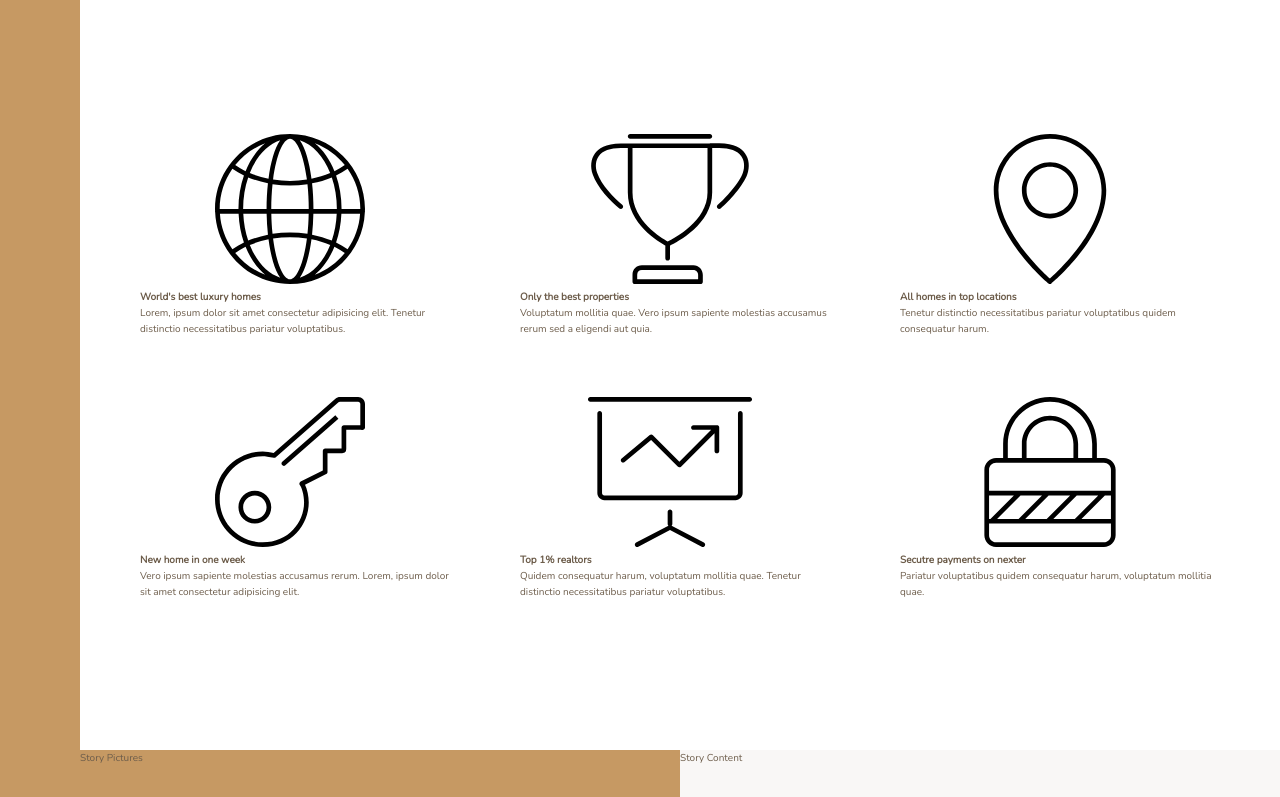
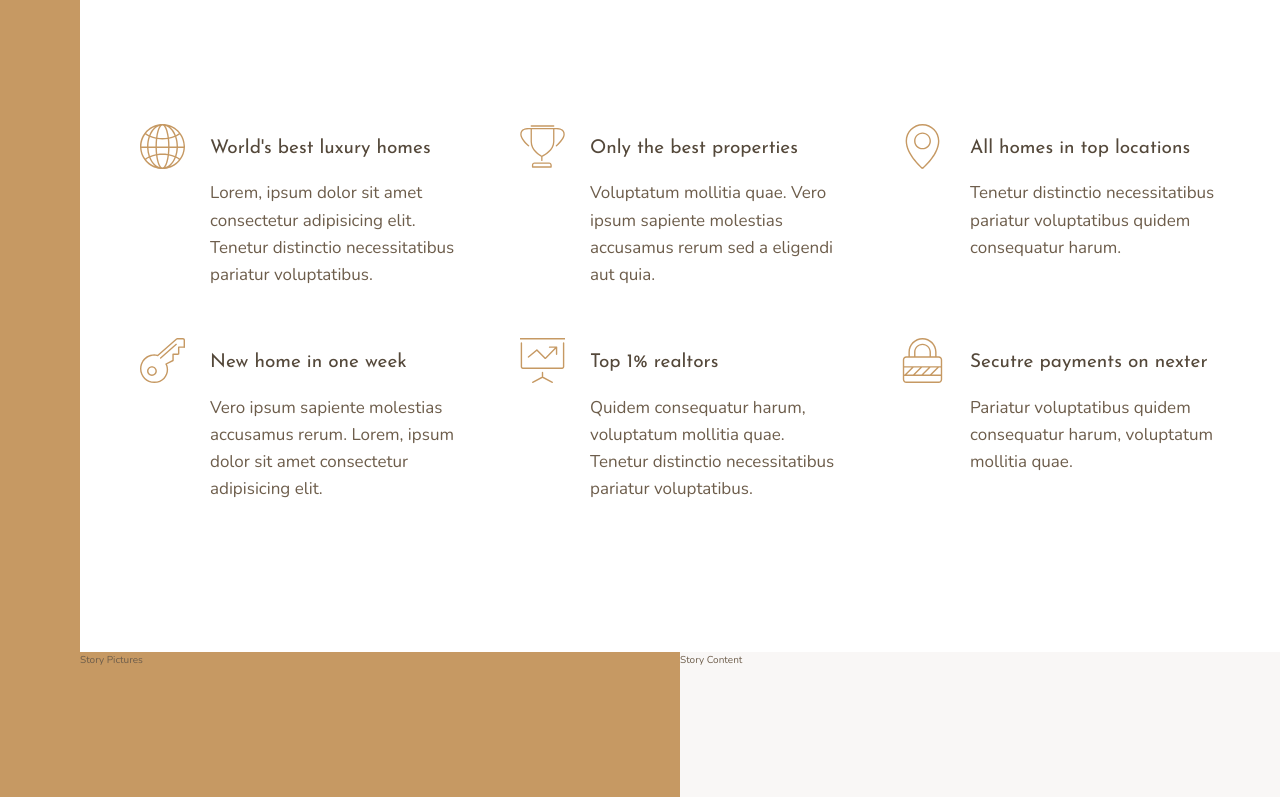
Before and after one commit to AndreasDeveloper/Nexter-Website, a website: page index.html in a window 1280 px wide. Shown: the part 656-1453 px from the top of the page. Drawn offline with nearby package versions, Linux system fonts and the light colour scheme.

Commit message:
Finished building Features section. Made features section responsive. | Update #4 |

```diff
--- a/index.html
+++ b/index.html
@@ -37,7 +37,7 @@
                 <svg class="feature__icon">
                     <use xlink:href="resources/images/sprite.svg#icon-global"></use>
                 </svg>
-                <h4 class="heading-4">World's best luxury homes</h4>
+                <h4 class="heading-4 heading-4--dark">World's best luxury homes</h4>
                 <p class="feature__text">Lorem, ipsum dolor sit amet consectetur adipisicing elit. Tenetur distinctio necessitatibus pariatur voluptatibus.</p>
             </div>
 
@@ -46,7 +46,7 @@
                 <svg class="feature__icon">
                     <use xlink:href="resources/images/sprite.svg#icon-trophy"></use>
                 </svg>
-                <h4 class="heading-4">Only the best properties</h4>
+                <h4 class="heading-4 heading-4--dark">Only the best properties</h4>
                 <p class="feature__text">Voluptatum mollitia quae. Vero ipsum sapiente molestias accusamus rerum sed a eligendi aut quia.</p>
             </div>
 
@@ -55,7 +55,7 @@
                 <svg class="feature__icon">
                     <use xlink:href="resources/images/sprite.svg#icon-map-pin"></use>
                 </svg>
-                <h4 class="heading-4">All homes in top locations</h4>
+                <h4 class="heading-4 heading-4--dark">All homes in top locations</h4>
                 <p class="feature__text">Tenetur distinctio necessitatibus pariatur voluptatibus quidem consequatur harum.</p>
             </div>
 
@@ -64,7 +64,7 @@
                 <svg class="feature__icon">
                     <use xlink:href="resources/images/sprite.svg#icon-key"></use>
                 </svg>
-                <h4 class="heading-4">New home in one week</h4>
+                <h4 class="heading-4 heading-4--dark">New home in one week</h4>
                 <p class="feature__text">Vero ipsum sapiente molestias accusamus rerum. Lorem, ipsum dolor sit amet consectetur adipisicing elit.</p>
             </div>
 
@@ -73,7 +73,7 @@
                 <svg class="feature__icon">
                     <use xlink:href="resources/images/sprite.svg#icon-presentation"></use>
                 </svg>
-                <h4 class="heading-4">Top 1% realtors</h4>
+                <h4 class="heading-4 heading-4--dark">Top 1% realtors</h4>
                 <p class="feature__text">Quidem consequatur harum, voluptatum mollitia quae. Tenetur distinctio necessitatibus pariatur voluptatibus.</p>
             </div>
 
@@ -82,7 +82,7 @@
                 <svg class="feature__icon">
                     <use xlink:href="resources/images/sprite.svg#icon-lock"></use>
                 </svg>
-                <h4 class="heading-4">Secutre payments on nexter</h4>
+                <h4 class="heading-4 heading-4--dark">Secutre payments on nexter</h4>
                 <p class="feature__text">Pariatur voluptatibus quidem consequatur harum, voluptatum mollitia quae.</p>
             </div>
         </section>
--- a/resources/sass/base/_typography.scss
+++ b/resources/sass/base/_typography.scss
@@ -0,0 +1,46 @@
+/* ------------------------------------------- */
+/* TYPOGRAPHY
+/* ------------------------------------------- */
+
+// --- HEADING PROPERTY GLOBAL --- \\
+%heading {
+    font-family: $font-display;
+    font-weight: 400;
+}
+
+/* ------------------------------------------- */
+/* HEADING 1 | h1
+/* ------------------------------------------- */
+
+.heading-1 {
+    @extend %heading;
+}
+
+/* ------------------------------------------- */
+/* HEADING 2 | h2
+/* ------------------------------------------- */
+
+.heading-2 {
+    @extend %heading;
+}
+
+/* ------------------------------------------- */
+/* HEADING 3 | h3
+/* ------------------------------------------- */
+
+.heading-3 {
+    @extend %heading;
+}
+
+/* ------------------------------------------- */
+/* HEADING 4 | h4
+/* ------------------------------------------- */
+
+.heading-4 {
+    @extend %heading;
+    font-size: 1.9rem;
+
+    // LIGHT AND DARK VERSIONS OF HEADING 4 \\
+    &--light { color: $color-grey-light-1; }
+    &--dark { color: $color-grey-dark-1; }
+}
--- a/resources/sass/components/_features.scss
+++ b/resources/sass/components/_features.scss
@@ -9,7 +9,31 @@
     // GRID SETUP
     grid-column: center-start / center-end;
     display: grid;
-    grid-template-columns: repeat(3, 1fr);
+    //grid-template-columns: repeat(3, 1fr);
+    grid-template-columns: repeat(auto-fit, minmax(25rem, 1fr));
     grid-gap: 6rem; // CREATES A GAP BETWEEN THE ELEMENTS IN THE GRID COLS
+    align-items: start;
+}
 
+.feature {
+
+    // GRID SETUP \\
+    display: grid;
+    grid-template-columns: min-content 1fr;
+    grid-row-gap: 1.5rem;
+    grid-column-gap: 2.5rem;
+
+    &__icon {
+        fill: $color-primary;
+        width: 4.5rem;
+        height: 4.5rem;
+        transform: translateY(-1rem);       // MOVES ICON TO THE TOP (-1rem on Y scale)
+
+        // GRID SETUP FOR ICON \\
+        grid-row: 1 / span 2;
+    }
+
+    &__text {
+        font-size: 1.7rem;
+    }
 }
```
Also changed, not shown: resources/css3/style.css.
